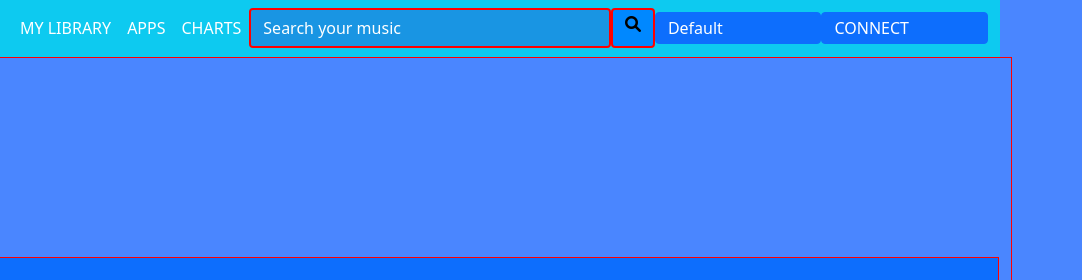
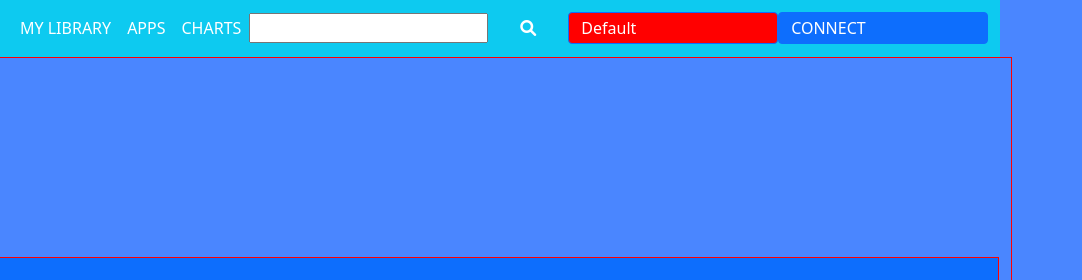
Before and after one commit to maykaltenev/shazam-bootstrap-clone, a plain HTML site: page index.html in a window 1280 px wide. Shown: the top 280 px of the page, 198-1280 px from the left. Drawn offline with nearby package versions, Linux system fonts and the light colour scheme.

Commit message:
best result for tablet screen

```diff
--- a/css/styles.css
+++ b/css/styles.css
@@ -38,7 +38,7 @@ body {
 }
 .search-bar + button i {
   color: black;
-  height: 1.5rem;
+  height: 1.4rem;
 }
 
 /* animation */
@@ -64,3 +64,13 @@ body {
     transform: scale(0.9);
   }
 }
+.newClass {
+  max-width: 600px;
+  display: grid;
+  gap: 2rem;
+  grid-template-columns: repeat(auto-fit, minmax(300px, 1fr));
+}
+.default-btn {
+  width: 5px;
+  background-color: red;
+}
--- a/index.html
+++ b/index.html
@@ -56,24 +56,17 @@
                 </li>
               </ul>
               <!--  -->
-              <div class="search d-flex text-white collapse navbar-collapse input-group-s">
-                <input
-                  type="text"
-                  class="search-bar form-control "
-                  placeholder="Search your music"
-                  aria-label="Recipient's username"
-                  aria-describedby="button-addon2"/>
-                <button
-                  class="collapse navbar-collapse btn btn-outline-info "
-                  type="button"
-                  id="button-addon2"
-                >
-                  <i class="fa-solid fa-magnifying-glass"></i>
-                </button>
-              </div>
+              <div class="search d-flex text-white collapse navbar-collapse input-group-s newClass">
+                <input>
+
+                <i class="fa-solid fa-magnifying-glass"></i>
+              </input>
+
               <button type="button" style="width: 4rem; height: 2rem;"class="default-btn btn btn-primary collapse navbar-collapse ">
                 Default
               </button>
+              </div>
+
               <button type="button" style="width: 4rem; height: 2rem;" class="btn btn-primary collapse navbar-collapse">CONNECT</button>
             </div>
           </div>
```
Also changed, not shown: 1 other file.
